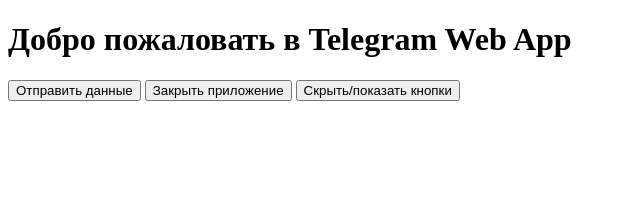
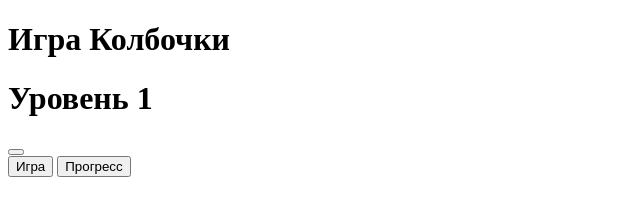
Before and after one commit to MaximymMax/TestWebApp, a plain HTML site: page index.html in a window 1280 px wide. Shown: the whole page, without its empty margins (0-640 px from the left). Drawn offline with Linux system fonts and the light colour scheme.

Commit message:
Update index.html

```diff
--- a/index.html
+++ b/index.html
@@ -5,15 +5,19 @@
   <meta name="viewport" content="width=device-width, initial-scale=1.0">
   <title>Telegram Web App Example</title>
   <link rel="stylesheet" href="style.css">
-  <script src="https://telegram.org/js/telegram-web-app.js?56"></script>
 </head>
 <body>
-  <h1>Добро пожаловать в Telegram Web App</h1>
-  <div id="user-info"></div>
-  <div id="theme-info"></div>
-  <button id="send-data-btn">Отправить данные</button>
-  <button id="close-app-btn">Закрыть приложение</button>
-  <button id="hide-button">Скрыть/показать кнопки</button>
-  <script src="app.js"></script>
+  <h1>Игра Колбочки</h1>
+  <h1 id = "NameLevel">Уровень 1</h2>
+  <div id="OuterSection">
+  <div id="SectionGame"></div>
+  <button id="BackButton"></button>
+  </div>
+  <div id="FooterSection">
+    <button class="FooterButton">Игра</button>
+    <button class="FooterButton">Прогресс</button>
+  </div>
+  <script src="WebApp.js"></script>
+  <script src="appgame.js"></script>
 </body>
 </html>
```
